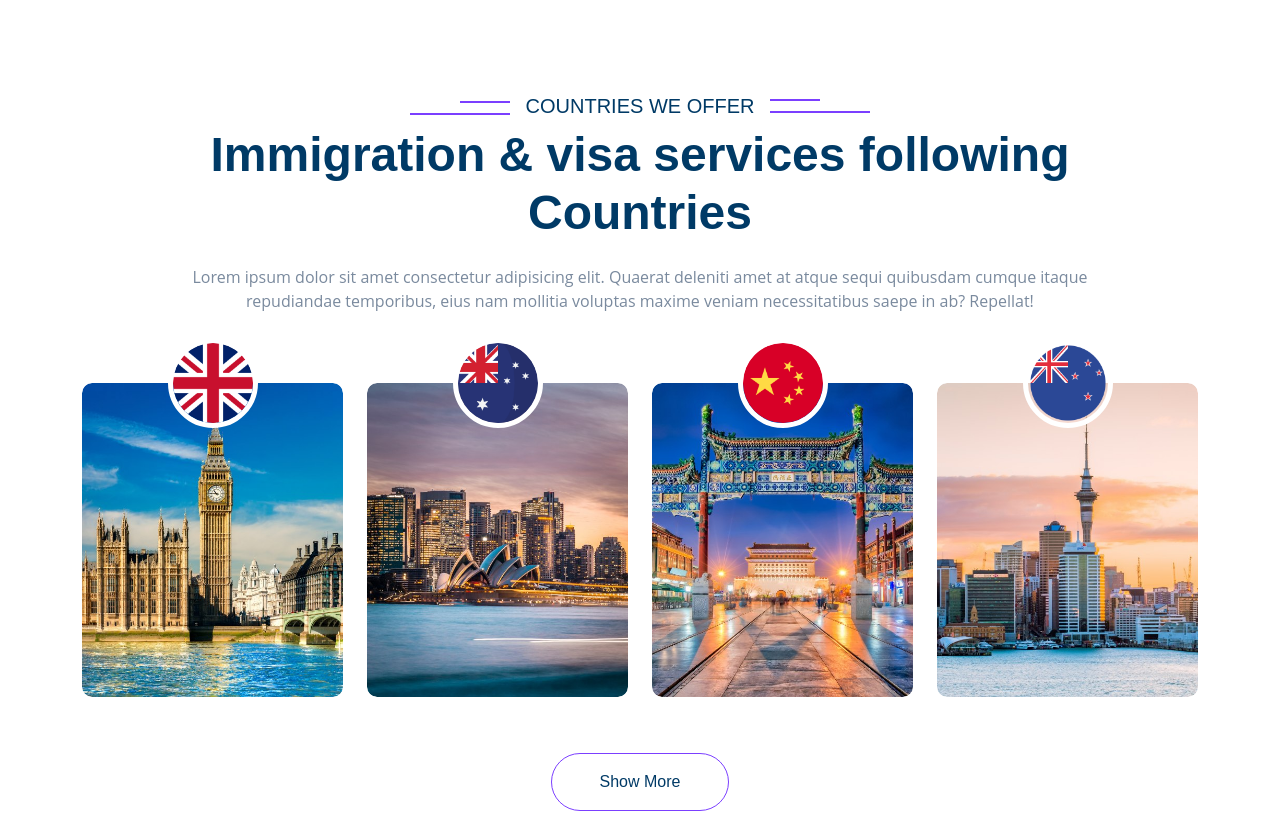
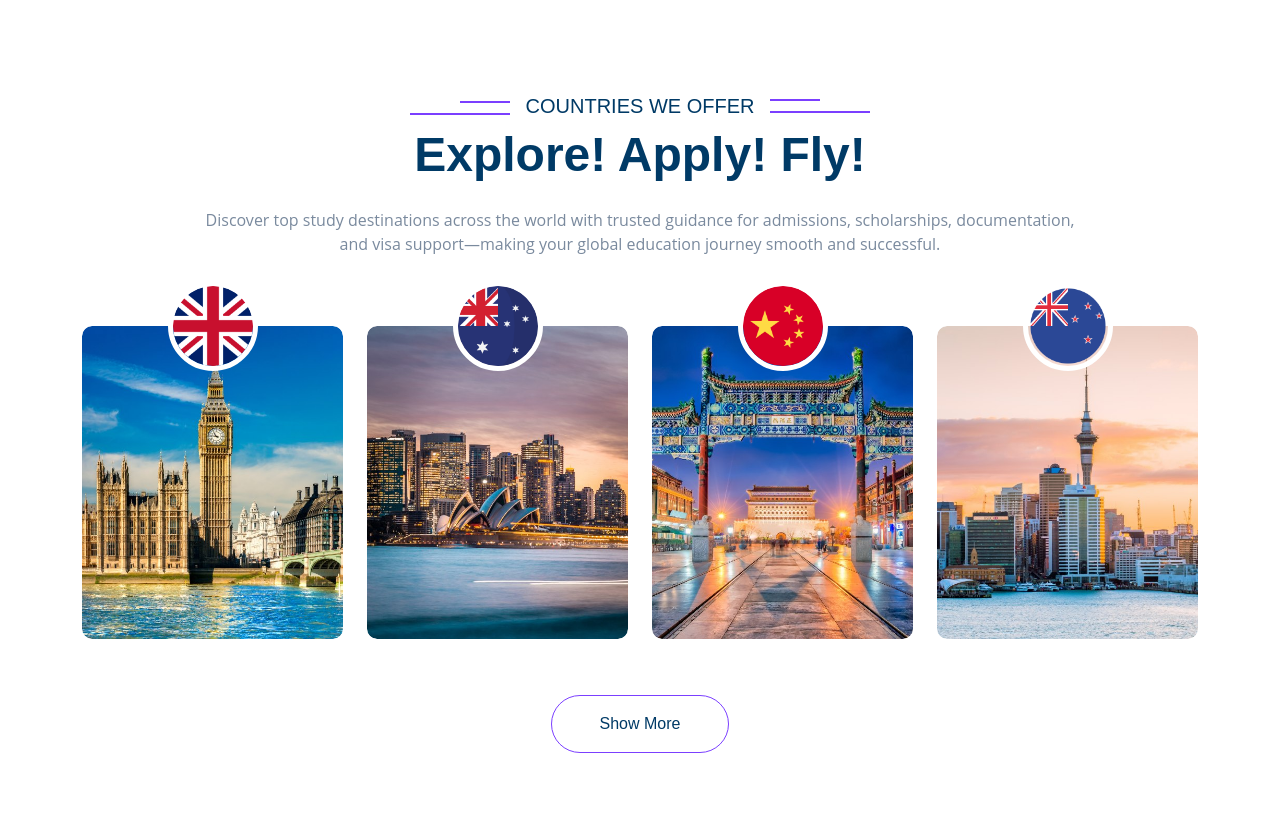
Before and after one commit to Myth1114/TheApexGlobal, a React (Vite) app: page / in a window 1280 px wide. Shown: the part 4005-4818 px from the top of the page. Built offline with nearby package versions, Linux system fonts and the light colour scheme.

Commit message:
edited countries contents

```diff
--- a/src/Section/Countries.jsx
+++ b/src/Section/Countries.jsx
@@ -25,14 +25,11 @@ const Countries = () => {
           <div className="sub-style">
             <h5 className="sub-title text-primary px-3">COUNTRIES WE OFFER</h5>
           </div>
-          <h1 className="display-5 mb-4">
-            Immigration & visa services following Countries
-          </h1>
+          <h1 className="display-5 mb-4">Explore! Apply! Fly!</h1>
           <p className="mb-0">
-            Lorem ipsum dolor sit amet consectetur adipisicing elit. Quaerat
-            deleniti amet at atque sequi quibusdam cumque itaque repudiandae
-            temporibus, eius nam mollitia voluptas maxime veniam necessitatibus
-            saepe in ab? Repellat!
+            Discover top study destinations across the world with trusted
+            guidance for admissions, scholarships, documentation, and visa
+            support—making your global education journey smooth and successful.
           </p>
         </div>
 
```
